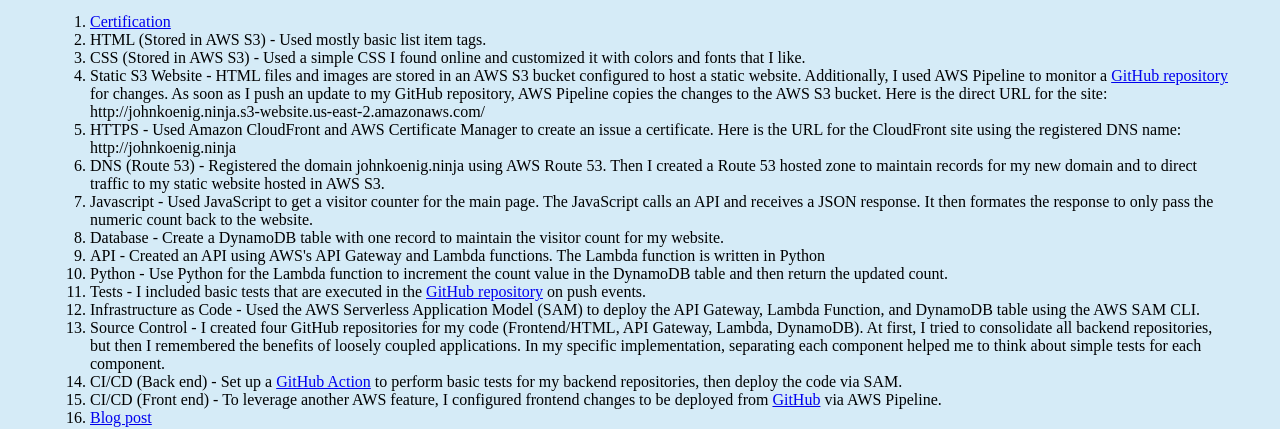
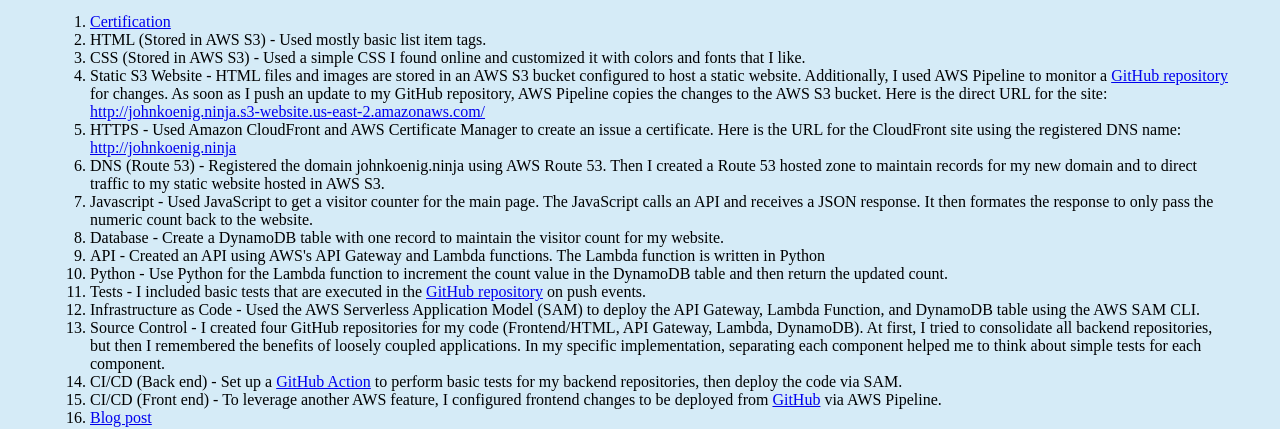
Before and after one commit to JohnKoenig/crc-site1, a plain HTML site: page about-crc.html in a window 1280 px wide. Shown: the part 428-857 px from the top of the page. Drawn offline with Linux system fonts and the light colour scheme.

Commit message:
Update about-crc.html

```diff
--- a/about-crc.html
+++ b/about-crc.html
@@ -18,8 +18,8 @@
     <li><a href="http://johnkoenig.ninja.s3-website.us-east-2.amazonaws.com/img/AWSCertifiedCloudPractitionerCertificate.pdf" target="_blank">Certification</a></li>
     <li>HTML (Stored in AWS S3) - Used mostly basic list item tags.</li>
     <li>CSS (Stored in AWS S3) - Used a simple CSS I found online and customized it with colors and fonts that I like.</li>
-    <li>Static S3 Website - HTML files and images are stored in an AWS S3 bucket configured to host a static website. Additionally, I used AWS Pipeline to monitor a <a href="https://github.com/JohnKoenig" target="_blank">GitHub repository</a> for changes. As soon as I push an update to my GitHub repository, AWS Pipeline copies the changes to the AWS S3 bucket. Here is the direct URL for the site: <a href="http://johnkoenig.ninja.s3-website.us-east-2.amazonaws.com/" target="_blank"></a>http://johnkoenig.ninja.s3-website.us-east-2.amazonaws.com/</a></li>
-    <li>HTTPS - Used Amazon CloudFront and AWS Certificate Manager to create an issue a certificate. Here is the URL for the CloudFront site using the registered DNS name: <a href="http://johnkoenig.ninja" target="_blank"></a>http://johnkoenig.ninja</a></li>
+    <li>Static S3 Website - HTML files and images are stored in an AWS S3 bucket configured to host a static website. Additionally, I used AWS Pipeline to monitor a <a href="https://github.com/JohnKoenig" target="_blank">GitHub repository</a> for changes. As soon as I push an update to my GitHub repository, AWS Pipeline copies the changes to the AWS S3 bucket. Here is the direct URL for the site: <a href="http://johnkoenig.ninja.s3-website.us-east-2.amazonaws.com/" target="_blank">http://johnkoenig.ninja.s3-website.us-east-2.amazonaws.com/</a></li>
+    <li>HTTPS - Used Amazon CloudFront and AWS Certificate Manager to create an issue a certificate. Here is the URL for the CloudFront site using the registered DNS name: <a href="http://johnkoenig.ninja" target="_blank">http://johnkoenig.ninja</a></li>
     <li>DNS (Route 53) - Registered the domain johnkoenig.ninja using AWS Route 53. Then I created a Route 53 hosted zone to maintain records for my new domain and to direct traffic to my static website hosted in AWS S3.</li>
     <li>Javascript - Used JavaScript to get a visitor counter for the main page. The JavaScript calls an API and receives a JSON response. It then formates the response to only pass the numeric count back to the website.</li>
     <li>Database - Create a DynamoDB table with one record to maintain the visitor count for my website.</li>
```
